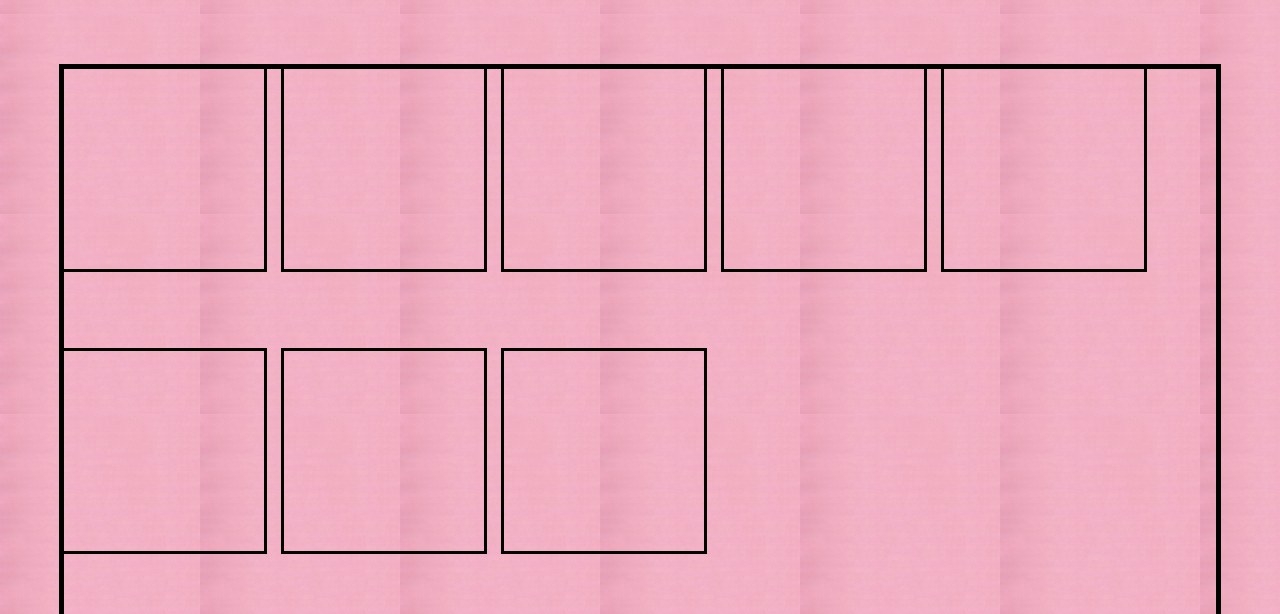
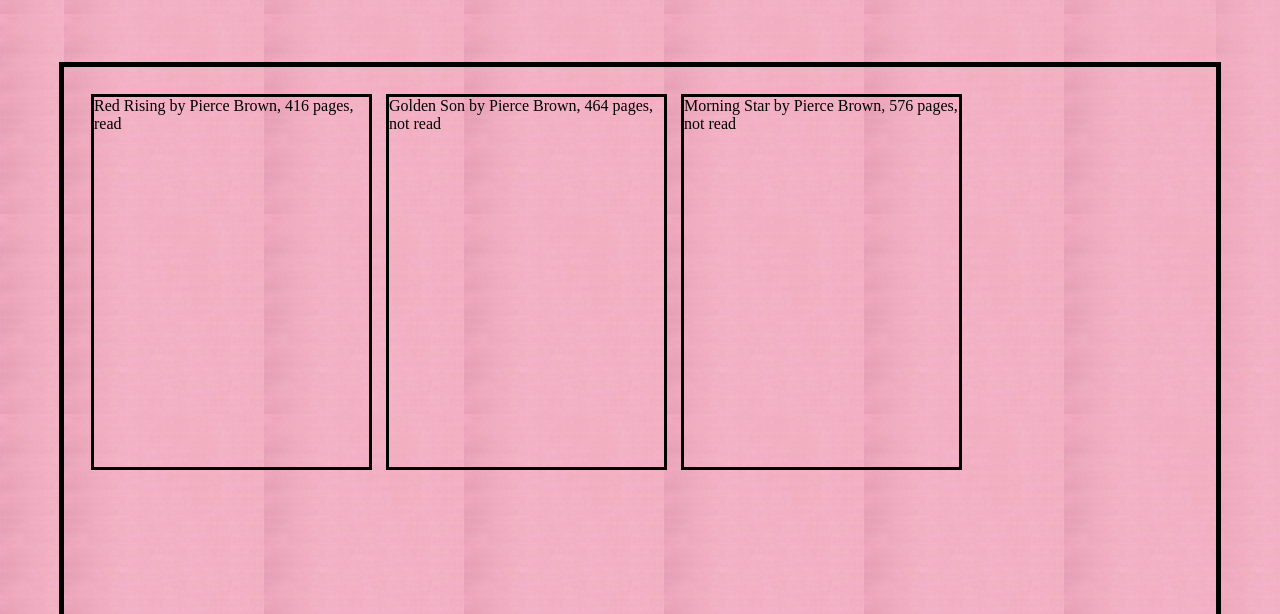
Before and after one commit to Fern-labs/Project-Library, a plain HTML site: page index.html in a window 1280 px wide. Shown: the part 186-800 px from the top of the page. Drawn offline with Linux system fonts and the light colour scheme.

Commit message:
JavaScript working book info gets added to card correctly

```diff
--- a/index.html
+++ b/index.html
@@ -3,7 +3,7 @@
   <head>
     <meta charset="UTF-8" />
     <meta name="viewport" content="width=device-width, initial-scale=1.0" />
-    <script src="libary.js"></script>
+    <script src="libary.js" defer></script>
     <link rel="stylesheet" href="style.css" />
     <link rel="preconnect" href="https://fonts.googleapis.com" />
     <link rel="preconnect" href="https://fonts.gstatic.com" crossorigin />
@@ -17,15 +17,6 @@
     <div class="title">
       <h1>The Bookshelf</h1>
     </div>
-    <div class="bookshelf">
-      <div class="book"></div>
-      <div class="book"></div>
-      <div class="book"></div>
-      <div class="book"></div>
-      <div class="book"></div>
-      <div class="book"></div>
-      <div class="book"></div>
-      <div class="book"></div>
-    </div>
+    <div class="bookshelf"></div>
   </body>
 </html>
--- a/libary.js
+++ b/libary.js
@@ -1,6 +1,7 @@
 const myLibrary = [];
 
 function Book(title, author, pages, read) {
+  this.id = self.crypto.randomUUID();
   this.title = title;
   this.author = author;
   this.pages = pages;
@@ -10,6 +11,32 @@ function Book(title, author, pages, read) {
   };
 }
 
-function addBookToLibrary() {
+function addBookToLibrary(title, author, pages, read) {
   // take params, create a book then store it in the array
+
+  const newBook = new Book(title, author, pages, read);
+  myLibrary.push(newBook);
 }
+
+addBookToLibrary("Red Rising", "Pierce Brown", 416, "read");
+addBookToLibrary("Golden Son", "Pierce Brown", 464, "not read");
+addBookToLibrary("Morning Star", "Pierce Brown", 576, "not read");
+console.log(myLibrary);
+
+//creates a new book div for each book object
+//displays title author pages and read
+//does this for the entire array when this is ran
+
+function updateBookShelf() {
+  for (let book of myLibrary) {
+    const bookShelf = document.querySelector(".bookshelf");
+    let addBook = document.createElement("div");
+    addBook.classList.add("book");
+    //for later book.title works for css
+    //addBook.innerHTML = book.title;
+    addBook.innerHTML = book.info();
+    bookShelf.appendChild(addBook);
+  }
+}
+
+updateBookShelf();
--- a/style.css
+++ b/style.css
@@ -18,18 +18,19 @@ body {
   font-size: 2.5rem;
   justify-content: center;
   align-items: center;
-  height: 35%;
+  height: 35vh;
 }
 .bookshelf {
   display: flex;
   outline: black solid 5px;
   gap: 20px;
   flex-wrap: wrap;
-  height: 75%;
-  width: 90%;
+  height: 75vh;
+  width: 90vw;
+  padding: 30px;
 }
 .book {
-  height: 200px;
-  width: 200px;
+  height: 370px;
+  width: 275px;
   outline: black solid;
 }
```
